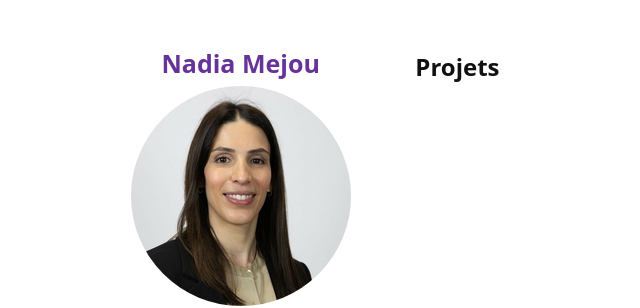
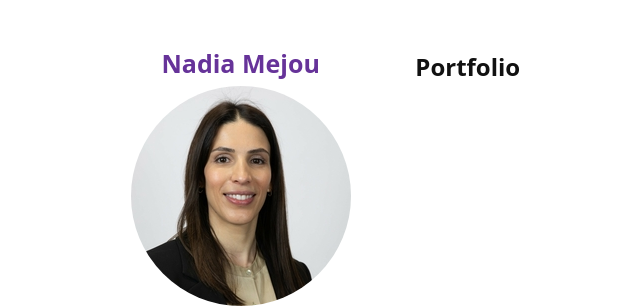
Before and after one commit to namejou/namejou.github.io, a Jekyll site: the page built from index.md, in a window 1280 px wide. Shown: the top 308 px of the page, without its empty margins (134-774 px from the left). Built offline with Jekyll 4.4.1, drawn with Linux system fonts in a browser that asks for light colours.

Commit message:
Update index.md

```diff
--- a/index.md
+++ b/index.md
@@ -28,7 +28,7 @@ title: Accueil
   </aside>
 
   <div class="right content">
-    <h2>Projets</h2>
+    <h2>Portfolio</h2>
     <!-- On ajoutera ici ta 1ʳᵉ project card -->
   </div>
 </section>
```
